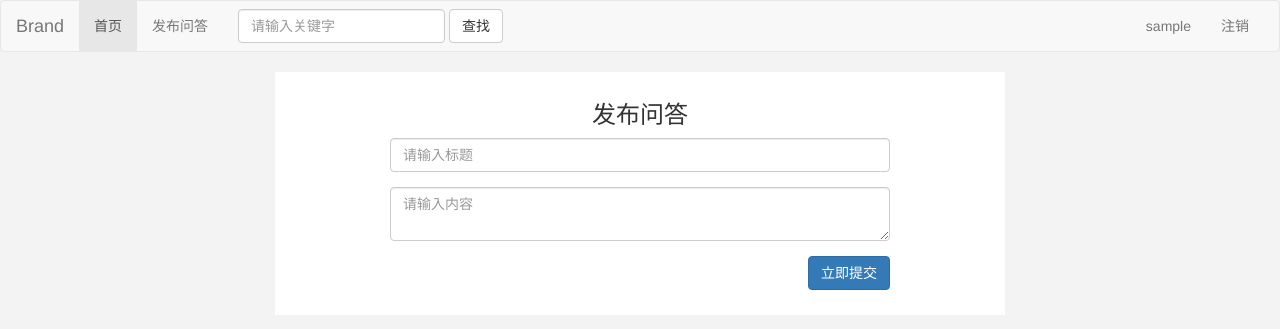
After one commit to ZhaoQiang-b45475/zlktqa, a Flask app: page /question/ in a window 1280 px wide. The commit adds this page. Shown: the top 329 px of the page. Run offline with Flask 2, Linux system fonts and the light colour scheme; the visitor is signed in with stand-in values (Sample User, id 1); data comes from the database, SQL or seed files in the repository.

```diff
--- /dev/null
+++ b/static/css/question.css
@@ -0,0 +1,9 @@
+.page-title{
+	text-align: center;
+}
+
+.form-container{
+	width: 500px;
+	margin: 0 auto;
+	text-align: right;
+}
--- /dev/null
+++ b/templates/question.html
@@ -0,0 +1,21 @@
+{% extends "base.html" %}
+{% block title %}发布问答{% endblock %}
+{% block head %}
+	<link rel="stylesheet" href="{{ url_for("static", filename="css/question.css") }}">
+{% endblock %}
+{% block main %}
+	<h3 class="page-title">发布问答</h3>
+	<form action="" method="POST">
+		<div class="form-container">
+			<div class="form-group">
+				<input type="text" class="form-control" placeholder="请输入标题" name="title">
+			</div>
+			<div class="form-group">
+				<textarea class="form-control" row="10" placeholder="请输入内容" name="content"></textarea>
+			</div>
+			<div class="form-group">
+				<button class="btn btn-primary">立即提交</button>
+			</div>
+		</div>
+	</form>
+{% endblock %}
--- a/zlktqa.py
+++ b/zlktqa.py
@@ -13,7 +13,11 @@ db.init_app(app)
 
 @app.route('/')
 def index():
-    return render_template("index.html")
+    context = {
+        "questions":Question.query.order_by("-create_time").all()
+    }
+    print context["questions"][1].title
+    return render_template("index.html", **context)
 
 @app.route('/login/', methods=["GET", "POST"])
 def login():
```
Also changed, not shown: templates/index.html (+6 -30 lines).
